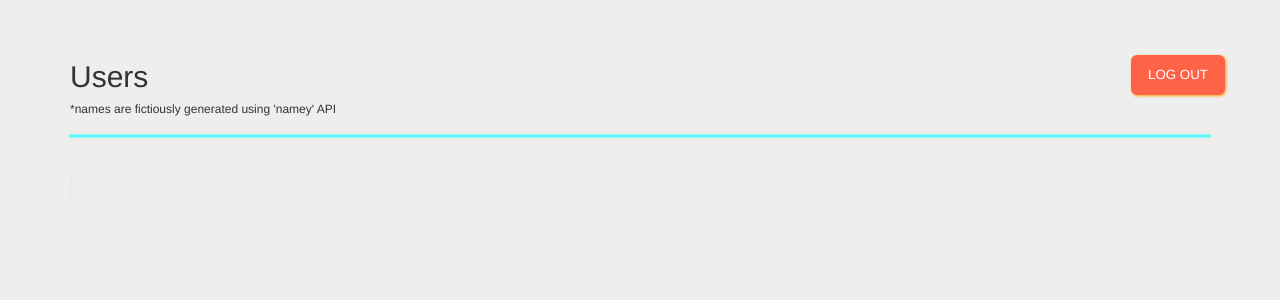
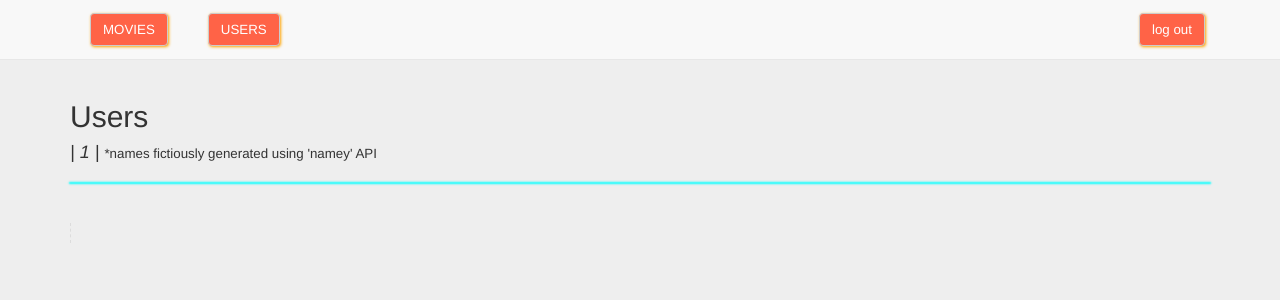
Before and after one commit to tdiede/movie_ratings, a Flask app: page /users in a window 1280 px wide. Shown: the top 300 px of the page. Run offline with Flask 2, Linux system fonts and the light colour scheme; the visitor is signed in with stand-in values (Sample User, id 1); data comes from the database, SQL or seed files in the repository; some libraries are stand-ins or nearby versions.

Commit message:
User profile and list of users complete.

```diff
--- a/static/css/site.css
+++ b/static/css/site.css
@@ -1,7 +1,11 @@
 body {
-  padding-top: 40px;
+  margin-top: 60px;
+  padding-top: 20px;
   padding-bottom: 40px;
-  background-color: #eee;
+  background-color: #eeeeee;
+}
+
+nav {
 }
 
 .intro {
@@ -60,11 +64,11 @@ body {
   border-top-right-radius: 0;
 }
 
-.form-logout {
+/*.form-logout {
   position: fixed;
   right: 50px;
   top: 50px;
-}
+}*/
 
 hr.blur {
     border: 0;
@@ -108,7 +112,7 @@ span.user {
 .fa-film {
   font-weight: bold;
 }
-.fa-user:hover, a:hover {
+a:hover {
   color: tomato;
   text-decoration: none;
   cursor: pointer;
--- a/templates/base.html
+++ b/templates/base.html
@@ -31,9 +31,19 @@
 <div class="container">
 
     {% if "user_id" in session %}
-        <form class="form-logout" action="/logout" method="POST">
-            <button type="submit" class="btn btn-lg" name="submit" value="logout">LOG OUT</button>
-        </form>
+        <nav class="navbar navbar-default navbar-fixed-top">
+            <div class="container">
+                <form class="navbar-form navbar-left" action="/movies" method="GET">
+                    <button type="submit" class="btn btn-default navbar-btn">MOVIES</button>
+                </form>
+                <form class="navbar-form navbar-left" action="/users" method="GET">
+                    <button type="submit" class="btn btn-default navbar-btn">USERS</button>
+                </form>
+                <form class="navbar-form navbar-right form-logout" action="/logout" method="POST">
+                    <button type="submit" class="btn btn-default navbar-btn" name="submit" value="logout">log out</button>
+                </form>
+            </div>
+        </nav>
     {% endif %}
 
 </div>
--- a/templates/user.html
+++ b/templates/user.html
@@ -6,16 +6,12 @@
 <hr class="blur">
 <br>
 
-
-
 <p>RECORD ID: <span class="user">{{ user.user_id }}</span></p>
 <p>USER EMAIL: <span class="user">{% if user.email %} {{ user.email }} {% else %}example@example.com{% endif %}</span></p>
 
-<div id="user_profile">
 <!-- <p>Age: {{ user.age }}</p> -->
 <!-- | -->
 <!-- <p>Zipcode: {{ user.zipcode }}</p> -->
-</div>
 
 <hr class="blur">
 <br>
@@ -34,8 +30,10 @@
         </li>
     {% endfor %}
     </ul>
+
 {% else %}
 <p> This user has not yet rated any movies.</p>
+
 {% endif %}
 
 
--- a/templates/user_list.html
+++ b/templates/user_list.html
@@ -2,18 +2,19 @@
 {% block content %}
 
 <h2>Users</h2>
-<h6>*names are fictiously generated using 'namey' API</h6>
+<h4>| {{ num_users }} | <span class="subtitle"> *names fictiously generated using <a target="_blank" href="https://github.com/muffinista/namey">'namey' API</a></span></h4>
 
 
 <hr class="blur">
 <br>
 
+
 <ul>
 {% for user in users %}
 <li id="{{ user.user_id }}"><a href="users/{{ user.user_id }}"></a></li>
-  <!-- ({{ user.email }}) -->
 {% endfor %}
 </ul>
+
 
 
 <script type="text/javascript">
@@ -23,7 +24,6 @@ console.log(numUsers);
 
     const max = 5;
     const apiCalls = 1 + (numUsers / max);
-
 
 
     function fillUsernames(numUsers) {
@@ -40,7 +40,7 @@ function fillUsernames(numUsers) {
                         let url = "http://i.pravatar.cc/30?u="+count;
                         // let avatar = `<img class="rounded-avatar" src=`+url+` />`;
                         let avatar = `<i class="fa fa-user"></i> `;
-                    $("li#"+count+" > a").append(usernames[u-1]).prepend(avatar);
+                        $("li#"+count+" > a").html(usernames[u-1]).prepend(avatar);
                     }
                 }
             });
@@ -51,4 +51,5 @@ $(document).ready(fillUsernames(numUsers));
 
 </script>
 
+
 {% endblock %}
```
Lines whose indentation alone changed are shown as unchanged.
